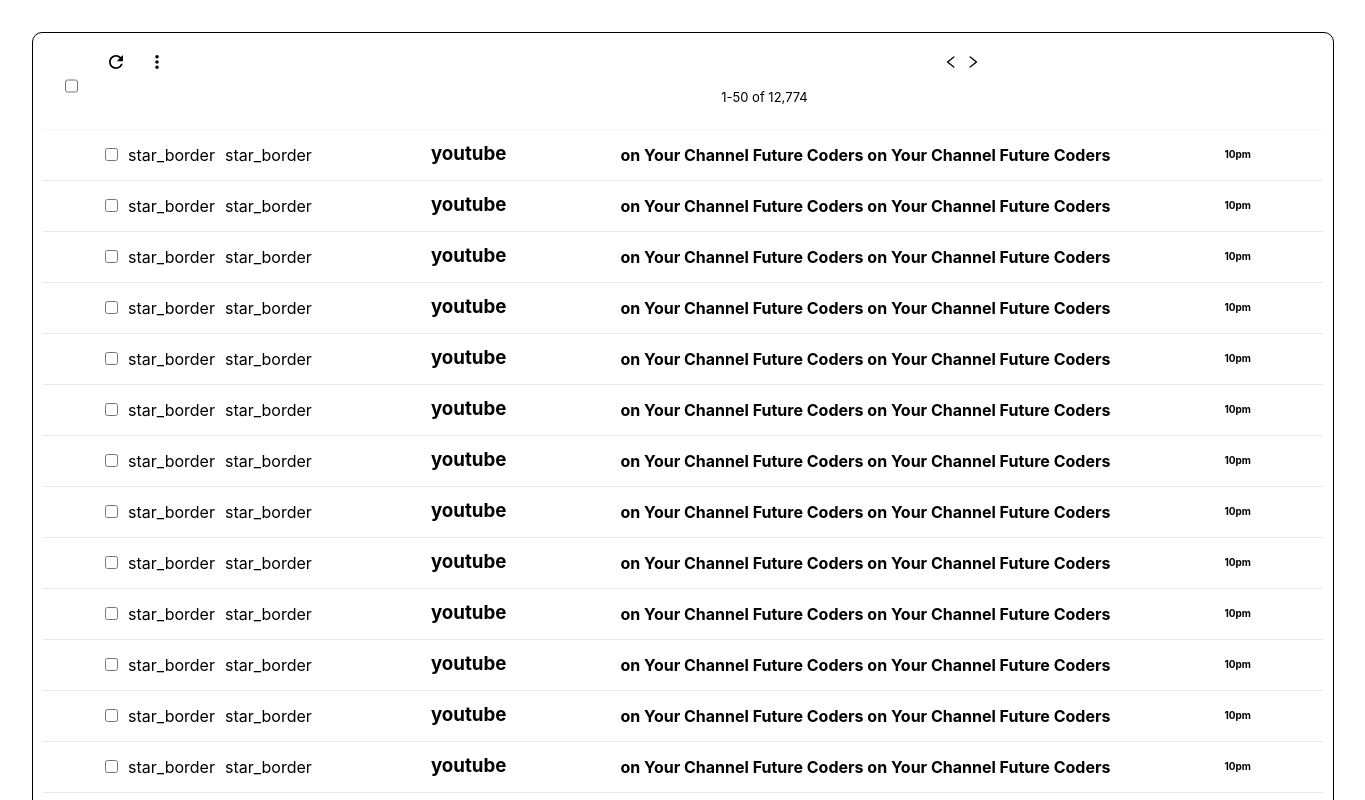
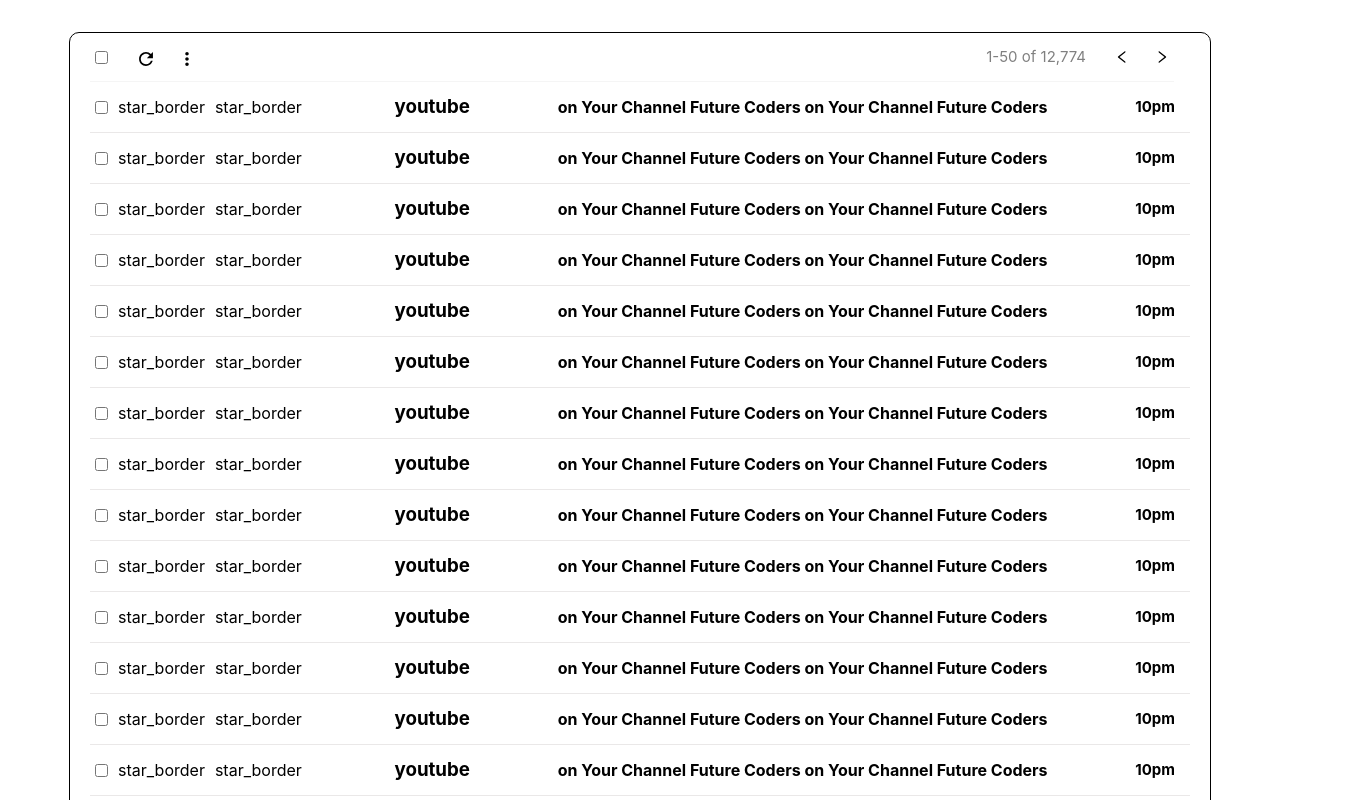
Before and after one commit to Buildschool-Personalised-Smail/Frontend, a React (Vite) app: page / in a window 1280 px wide. Shown: the top 800 px of the page, 1365 px wide, since content can reach past the window. Built offline with nearby package versions, Linux system fonts and the light colour scheme.

Commit message:
Edited the positions

```diff
--- a/src/components/MIdElement.tsx
+++ b/src/components/MIdElement.tsx
@@ -179,51 +179,34 @@
     <div className="emaillist">
       {/* <!-- Settings Starts --> */}
       <div className="emailList_settings">
+
         <div className="emailList_settingsLeft">
             <input type="checkbox" />
-
-
             {/* <span className="material-icons"> redo</span>
           <span className="material-icons"> more_vert</span> */}
-        </div>
             <div className="emailListsettingsLeft_icon">
               <span className="material-icons"> <MdOutlineRefresh/></span>
             </div>
-
             <div className="emailListsettingsLeft_icon">
               <span className="material-icons2"> <BiDotsVerticalRounded/></span>
             </div>
+        </div>
 
-        <div className="mailListsettingsLeft_icon">
+        <div className="emailList_settingsRight">
+          <div className="mailListsettingsRight_icon">
               <span className="text_in_top_1">
                 <p>1-50 of 12,774</p>
               </span>
           </div>
-
-
-        <div className="emailListsettingsLeft_icon">
+          <div className="emailListsettingsRight_icon">
             <span className="material-icons3"> <AiOutlineLeft/></span>
           </div>
-
-
-
-        <div className="emailListsettingsLeft_icon">
+          <div className="emailListsettingsRight_icon">
             <span className="material-icons4"> <AiOutlineRight/></span>
           </div>
-
-
-
-        <div className="emailList_settingsRight">
-          {/*<span className="material-icons"> chevron_left</span>*/}
-
-
-
-          {/* <span className="material-icons"> chevron_left</span> */}
-          {/* <span className="material-icons"> keyboard_hide</span>
-          <span className="material-icons"> settings</span> */}
+        </div>
       </div>
 
-      </div>
 
       {/* <div className="emaillist_sections">
         <div className="section section__selected">
@@ -248,8 +231,18 @@
     {/* // Email List Row Starts */}
     <div className="emailList_list">
 
+
+        {/* <div className="emailList_settingsRight">
+          <span className="material-icons"> chevron_left</span>
+
+
+
+          <span className="material-icons"> chevron_left</span>
+          <span className="material-icons"> keyboard_hide</span>
+          <span className="material-icons"> settings</span>
+        </div> */}
+
       {/* Email Row Starts */}
-
 
       {
         data.map((item)=>{
--- a/src/styles/midelement.css
+++ b/src/styles/midelement.css
@@ -9,10 +9,10 @@
     overflow-y: hidden;
 }
 .emaillist {
-    padding: 10px;
+    padding: 0 20px 0 20px;
     border: 0.5px solid black;
     border-radius: 10px;
-    width: 100vw;
+    width: 1100px;
     height: vh;
     background-color: #ffffff;
     color: #000000;
@@ -27,23 +27,29 @@
     position: sticky;
     top:0;
     display: flex;
-    justify-content: space_between;
+    flex-direction: row;
+    width: 1084px;
+    height: 48px;
+    justify-content: space-between;
     border-bottom: 1px solid whitesmoke;
     background-color: white;
     z-index: 999;
-    padding: 8px;
+    /* padding: 8px; */
 }
 
 .emailList_settingsLeft {
     display:flex;
-    align-items: left;
-    margin-left:8.5px;
+    align-items: center;
 
 }
-
+.emailList_settingsRight {
+    display:flex;
+    align-items: center;
+    justify-items: center;
+}
 .emailListsettingsLeft_icon .material-icons {
     display:flex;
-    align-items: left;
+    /* align-items: left; */
     margin-left:25px;
     margin-top: 3px;
     transform: scale(1.3);
@@ -52,47 +58,55 @@
 
 .emailListsettingsLeft_icon .material-icons2 {
     display:flex;
-    align-items: left;
+    /* align-items: left; */
     margin-left:25px;
     margin-top: 3px;
     transform: scale(1.3);
 
 }
 
-.emailListsettingsLeft_icon .material-icons3 {
+.emailListsettingsRight_icon .material-icons3 {
     display:flex;
-    align-items: left;
-    margin-left:-422px;
-    margin-top: 3px;
+    width: 40px;
+    height: 40px;
     transform: scale(1);
+    align-items: center;
+    position: relative;
+    left: 50%;
+}
 
+.emailListsettingsRight_icon .material-icons4 {
+    display:flex;
+    width: 40px;
+    height: 40px;
+    transform: scale(1);
+    align-items: center;
+    justify-items: center;
+    position: relative;
+    left: 50%;
 }
 
 
-.emailListsettingsLeft_icon .material-icons4 {
-    display:flex;
-    align-items: left;
-    margin-left:-400px;
-    margin-top: 3px;
-    transform: scale(1);
-
-}
-
-
-
-
 .emailList_settingsRight .material-icons {
-    margin: 60px;
     transform: scale(1.3);
 
 }
 
-.mailListsettingsLeft_icon .text_in_top_1{
-    font-size: 13px;
-    margin-left: 1200px;
+.mailListsettingsRight_icon .text_in_top_1{
+    font-size: 15px;
+    color: gray;
     text-align:center;
-    padding-top: 10px;
-
+    padding: 0 8px;
+    margin: 0px;
+}
+/* .mailListsettingsRight_icon text{
+    height: 36px;
+    margin: 0 -8px;
+    padding: 0 8px;
+} */
+.mailListsettingsRight_icon .text_in_top_1 p{
+    display: flex;
+    margin-right: 8px;
 }
 
 
@@ -158,7 +172,7 @@
 .emailRow{
     display: flex;
     align-items: center;
-    justify-content: space-around;
+    justify-content: space-between;
     height :50px;
     border-bottom : 1px solid rgb(234, 232, 232);
     cursor:pointer;
@@ -195,7 +209,7 @@
 
 .emailRow__time{
     padding-right: 15px;
-    font-size: 10px;
+    font-size: 15px;
     font-weight: bold;
 }
 
```
Also changed, not shown: 1 other file (tests, documents, lock files or other folders). Lines whose indentation alone changed are shown as unchanged.
